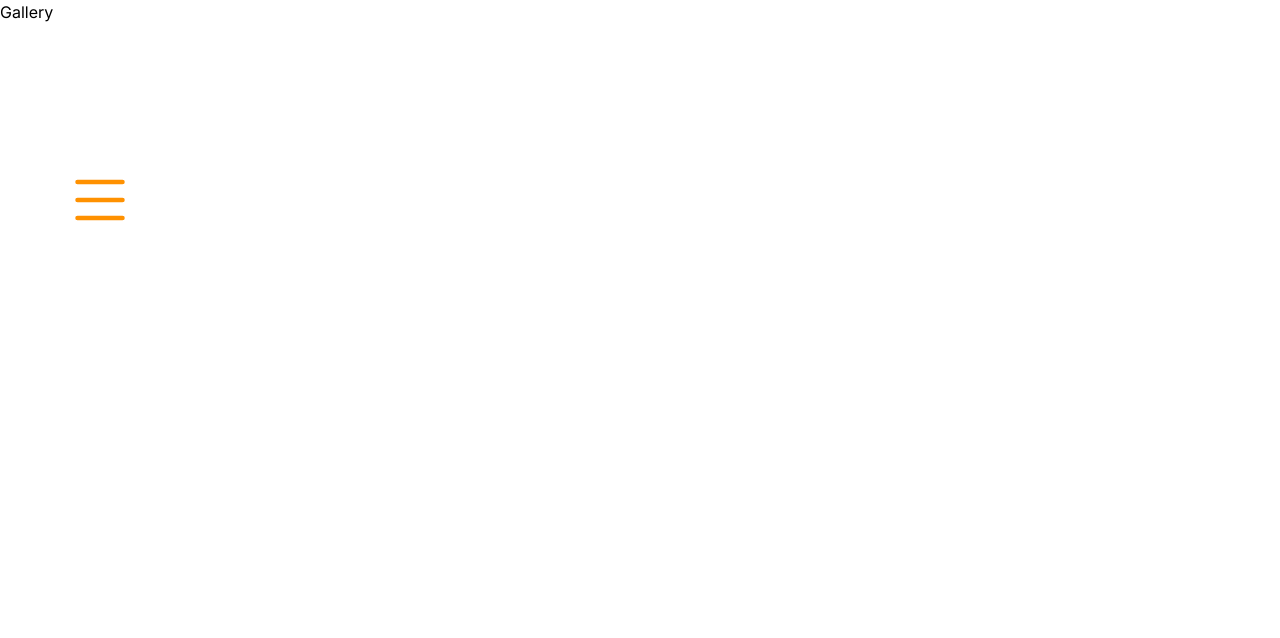
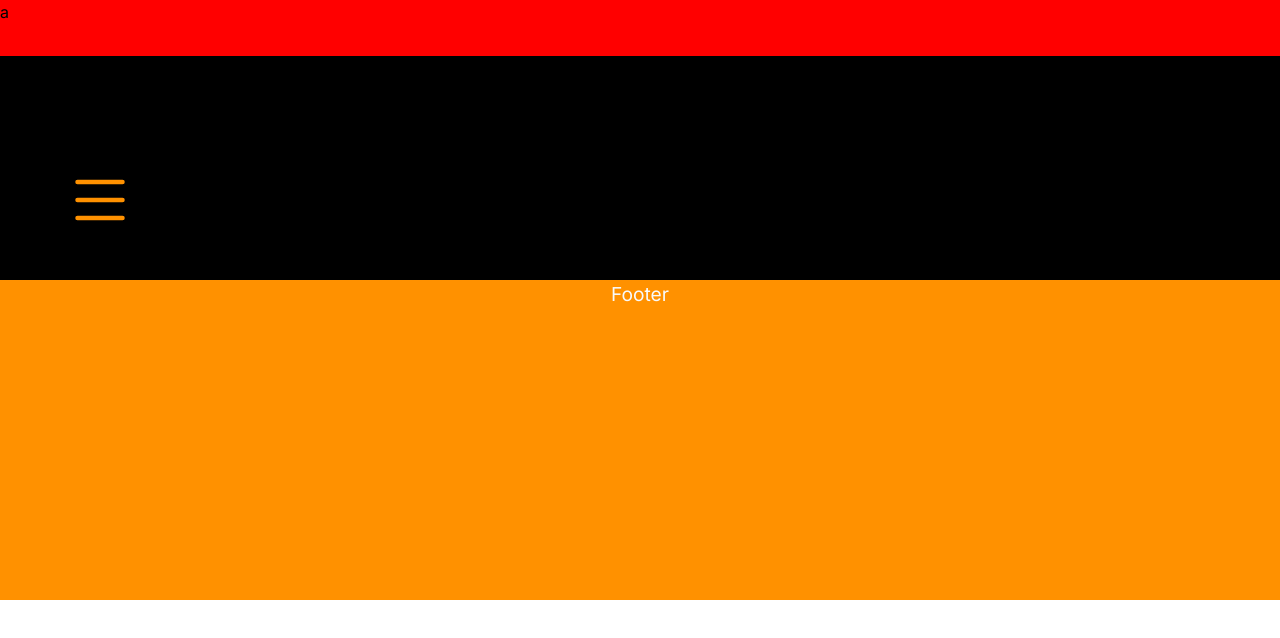
Before and after one commit to MuhammadMoosa110/Vyntrix-Marketing, a Next.js app: page /Gallery in a window 1280 px wide. Shown: the top 638 px of the page. Built offline with nearby package versions, Linux system fonts and the light colour scheme.

Commit message:
first commit

```diff
--- /dev/null
+++ b/src/app/Components/footer.jsx
@@ -0,0 +1,14 @@
+function Footer() {
+    return (
+        <>
+        <div className="footer ">
+            <div className="InsideFooter">
+            <h1 className=" text-slate-50 text-center">Footer</h1>
+            </div>
+
+           </div>
+        </>
+    );
+}
+
+export default Footer;
--- a/src/app/Gallery/gallery.css
+++ b/src/app/Gallery/gallery.css
@@ -4,3 +4,13 @@
     padding: 0;
     box-sizing: border-box;
 }
+.GalleryHead{
+    height: 35vh;
+    width: 100%;
+    background: black;
+}
+.GalleryHead .img{
+    width: 100%;
+    height: 20%;
+    background: red;
+}
--- a/src/app/Gallery/page.js
+++ b/src/app/Gallery/page.js
@@ -1,11 +1,21 @@
+import Footer from "../Components/footer";
 import Header from "../Components/header";
-
+import {  } from "../Gallery/gallery.css";
 function Gallery() {
 
     return (
         <>
+
         <Header className=" bg-black w-full" id="he"/>
-        Gallery
+        <div className="WrapperGallery">
+            <div className="GalleryHead ">
+                <div className="img">a
+                <img/>
+                </div>
+
+            </div>
+            <Footer/>
+        </div>
         </>
      );
 }
--- a/src/app/globals.css
+++ b/src/app/globals.css
@@ -265,6 +265,14 @@
   text-align: center;
   font-size: 2rem;
 }
+.footer{
+  background: #FF9100;
+  height: 40vh;
+
+}
+.footer h1{
+  font-size: 1.5vmax;
+}
 @media screen and (max-width:600px)  {
 
 .Wrapper .services h5{
--- a/src/app/page.js
+++ b/src/app/page.js
@@ -5,6 +5,7 @@ import { Swiper, SwiperSlide } from 'swiper';
 import 'swiper/css';
 import { Navigation } from 'swiper/modules';
 import pic from '../app/Asset/t1.png'
+import Footer from "./Components/footer";
 
 
 
@@ -71,6 +72,10 @@ function main() {
         <div className="HappyCli">
         <h1>OUR CLIENTS</h1>
            </div>
+           <div>
+            <Footer/>
+           </div>
+
       </div>
     </>
   );
```
